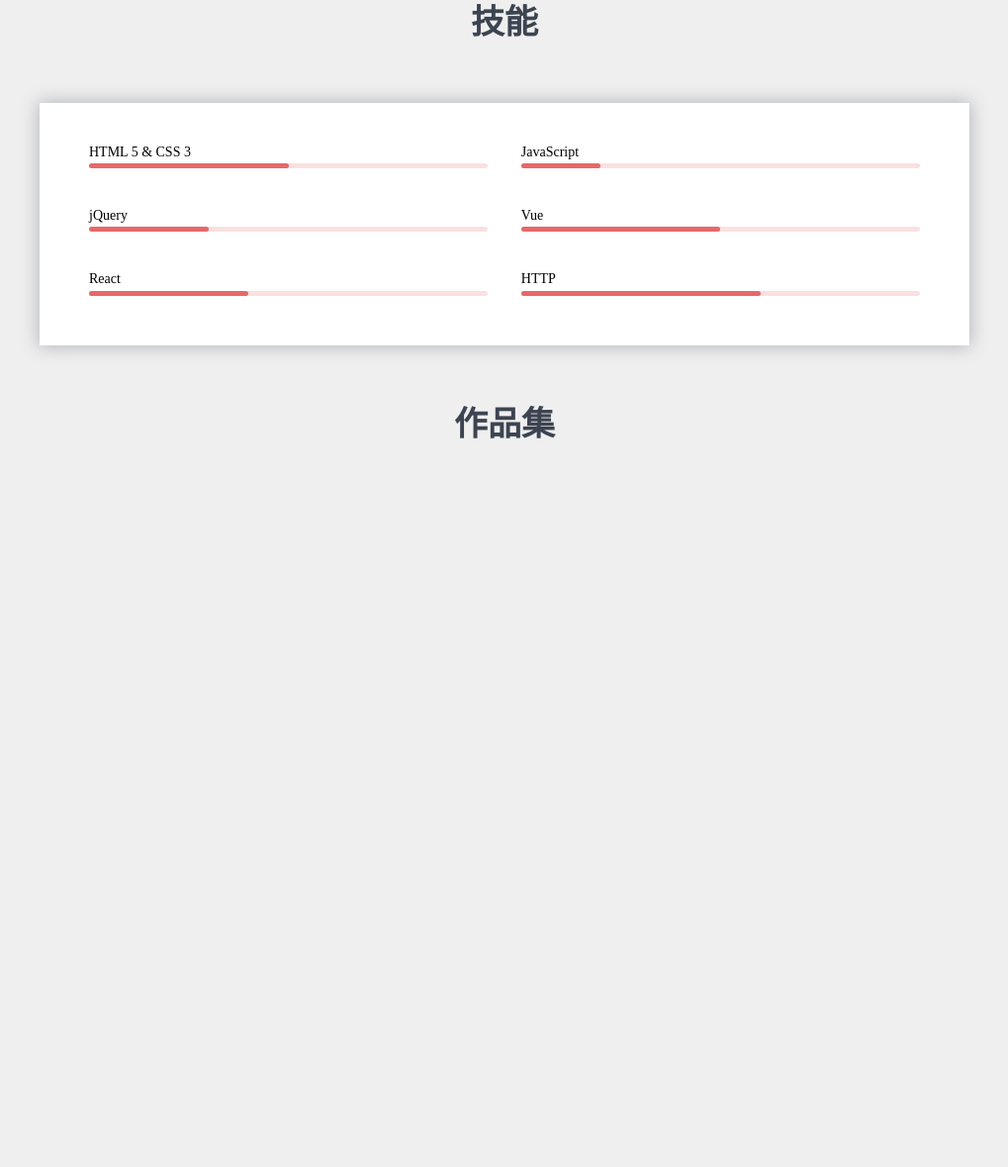
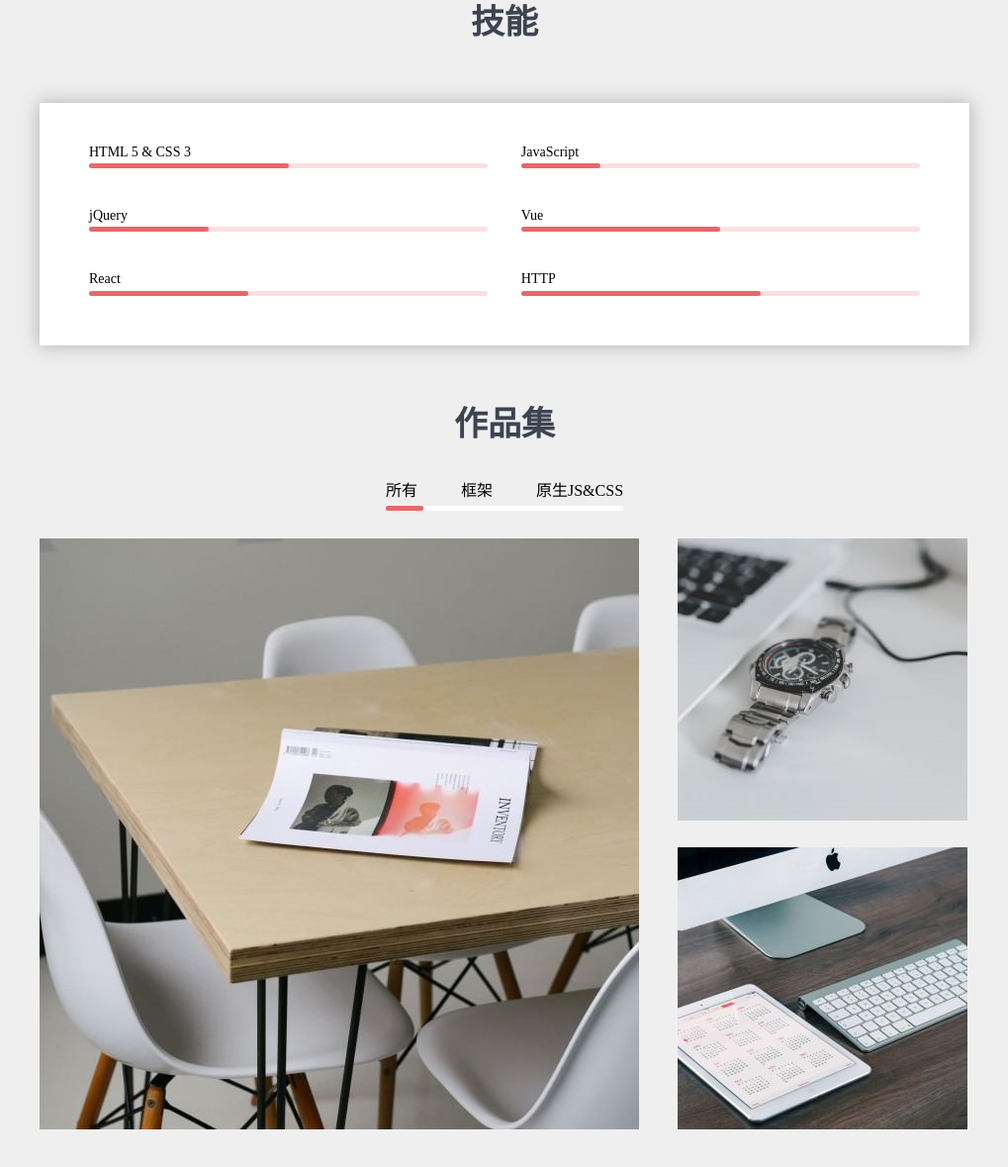
Before and after one commit to hhy5277/resume-js, a plain HTML site: page index.html in a window 1280 px wide. Shown: the part 944-2123 px from the top of the page at 99% size, without its empty margins (130-1149 px from the left). Before the commit the page ends 1394 px from the top, so only its background shows below. Drawn offline with Linux system fonts and the light colour scheme.

Commit message:
简历提交

```diff
--- a/index.html
+++ b/index.html
@@ -90,7 +90,7 @@
 			</p>
 		</div>
 	</main>
-	<section>
+	<section >
 		<div class="skill">
 			<h2 >技能</h2>
 			<ol class="clearfix">
@@ -135,12 +135,37 @@
 		<div class="prouduction">
 	 	  <h2>作品集</h2>
 		  <nav>
-	   		<ol>
-		  		<li></li>
-		 	  	<li></li>
-		 	 	  <li></li>
-	   		</ol>
-		  </nav>
+	   		<ol class="clearfix">
+		  		<li id="prouduction1">所有</li>
+		 	  	<li id="prouduction2">框架</li>
+					<li id="prouduction3">原生JS&amp;CSS</li>
+				 </ol>
+				 <div id="bar" class="bar status-1">
+					<div class="bar-inner"></div>
+				 </div>
+			</nav>
+			<script>
+				prouduction1.onclick= function(){
+					bar.className = 'bar status-1'
+				}
+				prouduction2.onclick= function(){
+					bar.className = 'bar status-2'
+				}
+				prouduction3.onclick= function(){
+					bar.className = 'bar status-3'
+				}
+			</script>
+			<div class="works " style="height: 597px;">
+				<div class="big" style="top: 0; left: 0;">
+					<img src="./img/1.jpg" alt="作品1">
+				</div>
+				<div class="small" style="top: 0; left: 645px;">
+					<img src="./img/2.jpg" alt="作品2">
+				</div>
+				<div class="small" style="top: 312px; left: 645px;">
+					<img src="./img/3.jpg" alt="作品3">
+				</div>
+			</div>
 		</div>
 	</section>
 </body>
--- a/style.css
+++ b/style.css
@@ -193,9 +193,8 @@ ol,li{
     font-size: 18px;
   }
 
-/* 章节介绍 */
-section{
-    display: block;
+/* 技能与作品 */
+section .skill{
     margin-left: auto;
     margin-right: auto;
     margin-top: 60px;
@@ -208,6 +207,7 @@ section h2{
     line-height: 1.2;
     font-weight: 600;
 }
+/* 技能 */
 .skill ol{
     background: #fff;
     box-shadow: 0px 0px 17px 1px rgba(61,68,81,0.34);
@@ -244,7 +244,60 @@ section h2{
     margin-top: 4px;
     margin-bottom: 40px;
 }
-
+/*作品*/
 section .prouduction{
     margin-top: 60px;
+    margin-bottom: 100px;
+    text-align: center;
+    margin-left: auto;
+    margin-right: auto;
+    max-width: 940px;
+
 }
+section .prouduction nav{
+    display: inline-block;
+    margin-top: 32px;
+}
+
+section .prouduction li{
+    display: inline;
+    vertical-align: top;
+    margin-left: 40px;
+    cursor: pointer;
+}
+section .prouduction li:first-child{
+    margin-left: 0px;
+}
+/* bar */
+section .prouduction .bar{
+    background: white;
+    border-radius: 2px;
+    height: 5px;
+    margin: 5px 0 28px;
+}
+section .prouduction .bar-inner{
+    height: 100%;
+    background: #E6686A;
+    border-radius: 2px;
+    transition: all 0.3s;
+
+}
+section .prouduction > nav .bar.status-1 .bar-inner{
+    margin-left: 0px;
+    width: 38px;
+}
+section .prouduction > nav .bar.status-2 .bar-inner{
+    margin-left: 76px;
+    width: 40px;
+}
+section .prouduction > nav .bar.status-3 .bar-inner{
+    margin-left: 153px;
+    width: 98px;
+}
+section .prouduction .works{
+    position: relative;
+}
+section .prouduction .big,
+section .prouduction .small{
+    position: absolute;
+}
```
